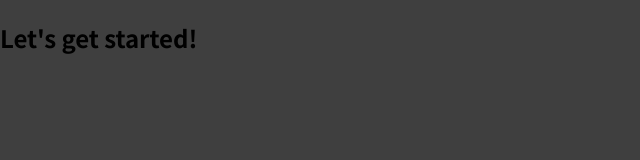
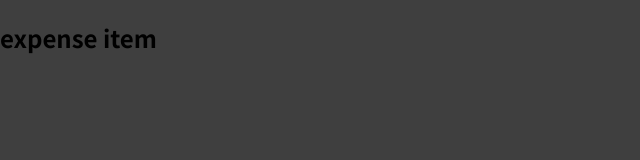
Before and after one commit to flashbLack98/expenses_project, a JavaScript app: page / in a window 1280 px wide. Shown: the top 160 px of the page, without its empty margins (0-640 px from the left). Built offline with nearby package versions, Linux system fonts and the light colour scheme.

Commit message:
created ExpenseItem component

```diff
--- a/src/App.js
+++ b/src/App.js
@@ -1,7 +1,10 @@
+// COMPONENTS
+import ExpenseItem from "./components/ExpenseItem/ExpenseItem"
+
 function App() {
   return (
     <div>
-      <h2>Let's get started!</h2>
+      <ExpenseItem/>
     </div>
   );
 }
--- /dev/null
+++ b/src/components/ExpenseItem/ExpenseItem.js
@@ -0,0 +1,8 @@
+
+function ExpenseItem(){
+    return(
+        <h2>expense item</h2>
+    )
+}
+
+export default ExpenseItem;
```
